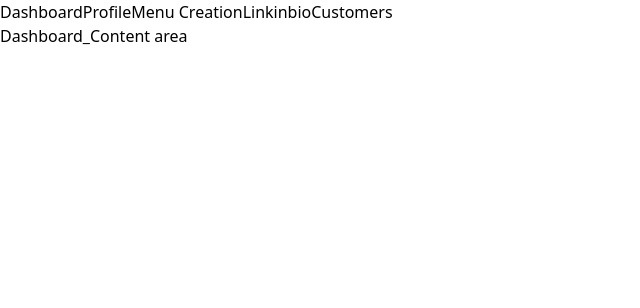
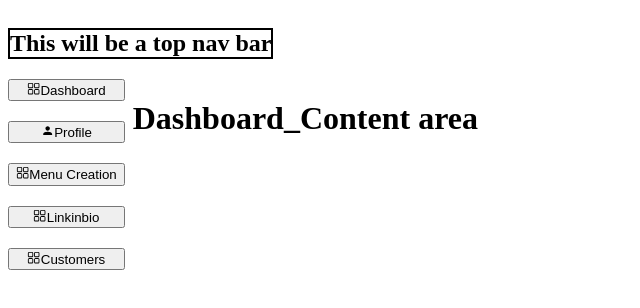
Before and after one commit to saka01/canteenly, a Next.js app: page /dashboard/menucreation in a window 1280 px wide. Shown: the top 308 px of the page, without its empty margins (0-640 px from the left). Built offline with nearby package versions, Linux system fonts and the light colour scheme.

Commit message:
made nav to the side

```diff
--- a/components/dashboard/DashboardLayout.js
+++ b/components/dashboard/DashboardLayout.js
@@ -2,23 +2,20 @@
 import React, { useState } from "react";
 
 import SideNav from "../nav/SideNav"; // Your Side Navigation Component
+import TopNav from "../nav/TopNav";
+import styles from "../../styles/dashboardLayout.module.css";
 
 const DashboardLayout = ({ children }) => {
 
   return (
-    <div className="dashboard-container">
-      <SideNav />
-      <div className="dashboard-content-area">{children}</div>
+    <div>
+      <TopNav />
+      <div className="flex space-x-2">
+        <SideNav />
+        <div className="dashboard-content-area">{children}</div>
+      </div>
     </div>
   );
 };
 
 export default DashboardLayout;
-
-// Add corresponding CSS for `.dashboard-container` and `.content-area`
-  // content: [
-  //   "./pages/**/*.{js,ts,jsx,tsx}", // Paths to all JS/TS/JSX/TSX files in the `pages` directory
-  //   "./components/**/*.{js,ts,jsx,tsx}",
-  //   "./public/**/*.html",
-  //   "./node_modules/flowbite-react/lib/**/*.js",
-  // ],
--- /dev/null
+++ b/components/nav/NavButton.js
@@ -0,0 +1,13 @@
+"use client";
+import Link from "next/link";
+
+export default function NavButton({icon, href, children}) {
+  return (
+    <Link legacyBehavior href={`${href}`}>
+      <button className="nav-link">
+        {icon}
+        {children}
+      </button>
+    </Link>
+  );
+}
--- a/components/nav/SideNav.js
+++ b/components/nav/SideNav.js
@@ -1,34 +1,28 @@
 "use client";
 import Link from "next/link";
-import { Sidebar } from "flowbite-react";
-import {
-  HiArrowSmRight,
-  HiChartPie,
-  HiInbox,
-  HiShoppingBag,
-  HiTable,
-  HiUser,
-  HiViewBoards,
-} from "react-icons/hi";
+import NavButton from "./NavButton";
+import { RxDashboard } from "react-icons/rx";
+import { MdPerson } from "react-icons/md";
 
 export default function SideNav() {
   return (
-     <nav className="side-nav">
-      <Link legacyBehavior href="/dashboard">
-        <button className="nav-link">Dashboard</button>
-      </Link>
-      <Link legacyBehavior href="/dashboard/profile">
-        <button className="nav-link">Profile</button>
-      </Link>
-      <Link legacyBehavior href="/dashboard/menucreation">
-        <button className="nav-link">Menu Creation</button>
-      </Link>
-      <Link legacyBehavior href="/dashboard/linkinbio">
-        <button className="nav-link"> Linkinbio</button>
-        </Link>
-      <Link legacyBehavior href="/dashboard/customers">
-        <button className="nav-link">Customers</button>
-      </Link>
+    <nav className="flex flex-col space-y-5">
+      <NavButton icon={<RxDashboard />} href="/dashboard">
+        Dashboard
+      </NavButton>
+      <NavButton icon={<MdPerson />} href="/dashboard/profile">
+        Profile
+      </NavButton>
+      <NavButton icon={<RxDashboard />} href="/dashboard/menucreation">
+        Menu Creation
+      </NavButton>
+      <NavButton icon={<RxDashboard />} href="/dashboard/linkinbio">
+        Linkinbio
+      </NavButton>
+
+      <NavButton icon={<RxDashboard />} href="/dashboard/customers">
+        Customers
+      </NavButton>
     </nav>
   );
 }
--- /dev/null
+++ b/components/nav/TopNav.js
@@ -0,0 +1,11 @@
+"use client";
+import Link from "next/link";
+import NavButton from "./NavButton";
+
+export default function TopNav() {
+  return (
+    <nav className="flex flex-row space-y-7 width:100%">
+    <h1 className="border-solid border-2">This will be a top nav bar </h1>
+    </nav>
+  );
+}
--- a/package.json
+++ b/package.json
@@ -18,6 +18,7 @@
     "nookies": "^2.5.2",
     "react": "^18",
     "react-dom": "^18",
+    "react-icons": "^5.0.1",
     "react-redux": "^9.1.0"
   },
   "devDependencies": {
--- a/styles/dashboardLayout.module.css
+++ b/styles/dashboardLayout.module.css
@@ -0,0 +1,5 @@
+
+.dashboard-container{
+    background-color: blue;
+    color:green;
+}
--- a/tailwind.config.js
+++ b/tailwind.config.js
@@ -10,4 +10,7 @@ module.exports = {
     extend: {},
   },
   plugins: [require("flowbite/plugin")],
+  corePlugins: {
+    preflight: false,
+  },
 };
```
Also changed, not shown: 1 other file (tests, documents, lock files or other folders).
